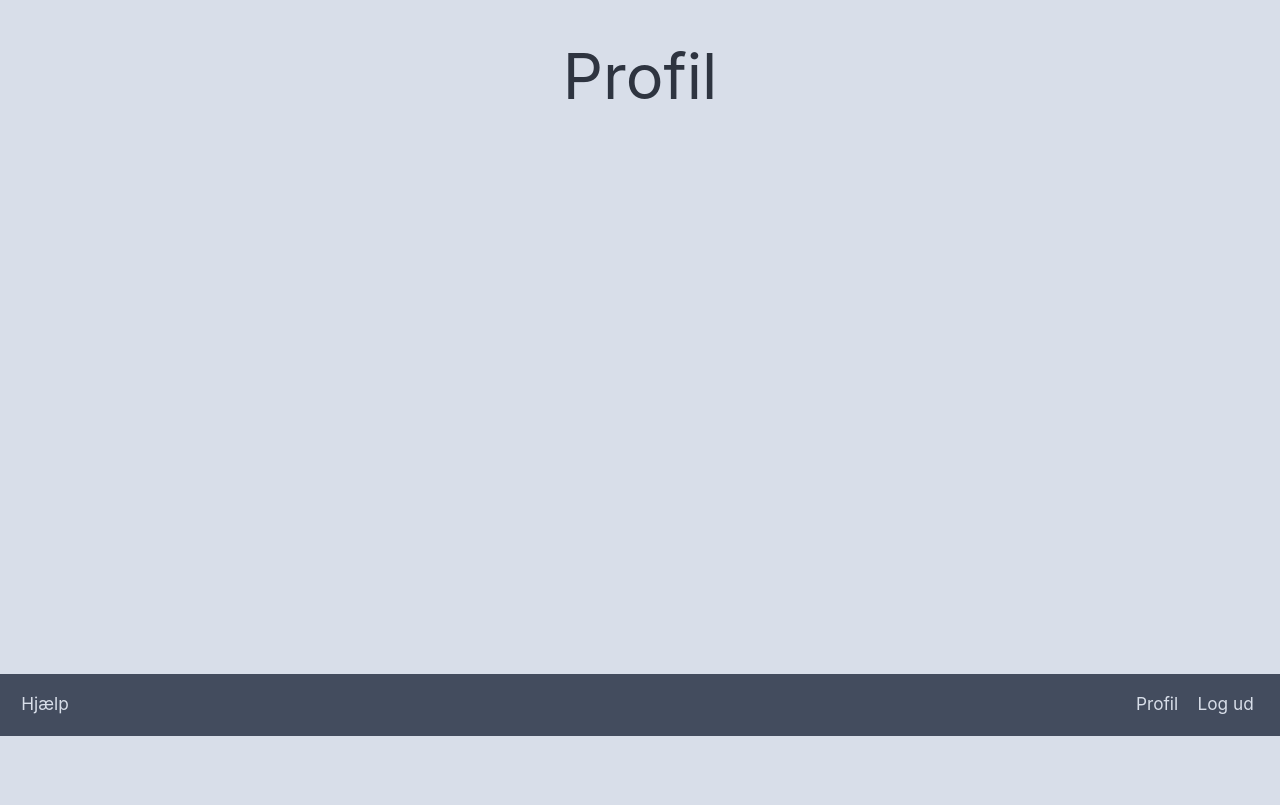
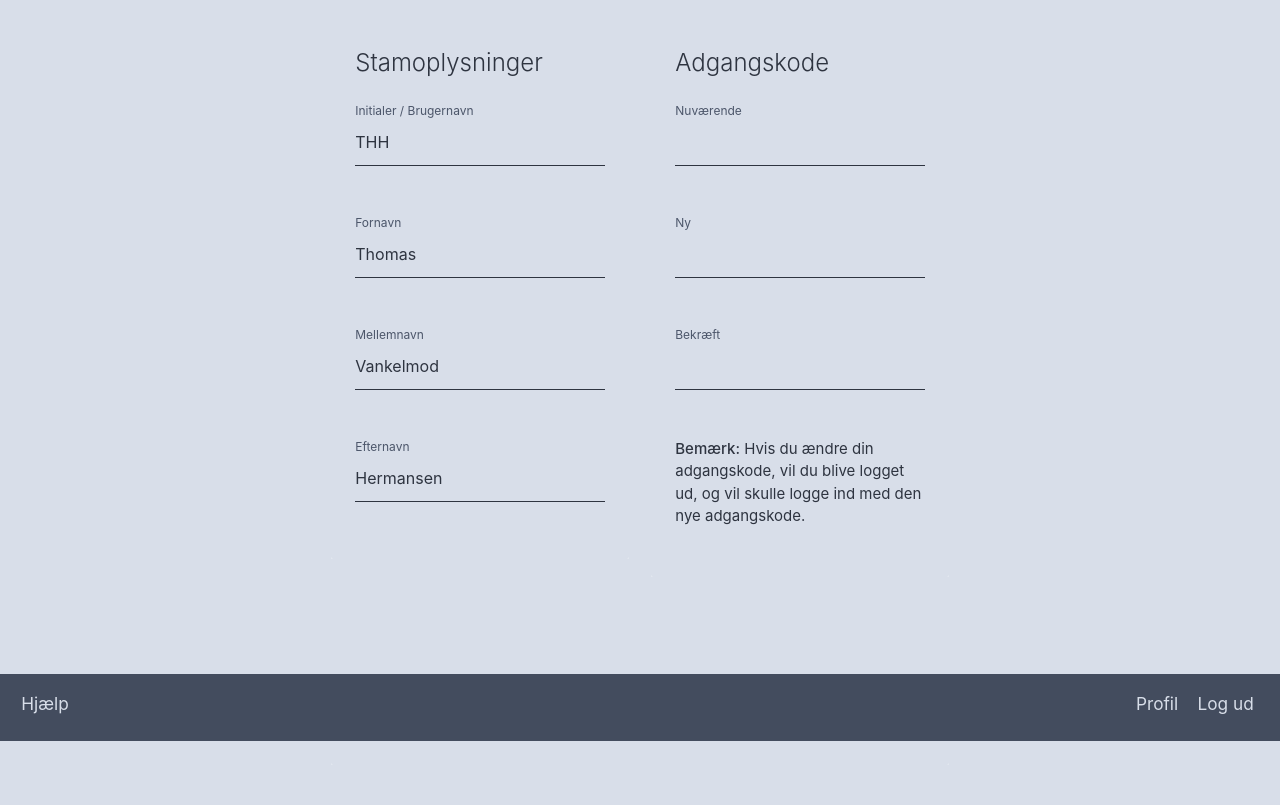
Before and after one commit to edbsystem/metax, a Django app: template system/templates/profil.html in a window 1280 px wide. Shown: the part 64-869 px from the top of the page. Before the commit the page ends 800 px from the top, so only its background shows below. Run offline with Django 3.2, Linux system fonts and the light colour scheme; the template is opened without the code that fills it: values that come from a table or form of the project are taken from there, others are empty; data comes from the database, SQL or seed files in the repository.

Commit message:
profile HTML added

```diff
--- a/system/templates/profil.html
+++ b/system/templates/profil.html
@@ -1,14 +1,138 @@
 {% extends 'base.html' %}
 
-{% block title %}Meta X - Profil{% endblock %}
+{% block title %}Meta X - Profil {% endblock %}
 
 {% block content %}
 
-<div class="row center">
-  <div class="col l12">
-    <h1>Profil</h1>
-  </div>
-</div>
+<section class="section center">
+  <form action="" method="POST">
+    {% csrf_token %}
+
+    <div class="row">
+
+      <div class="col l3 offset-l3">
+        <div class="card z-depth-0">
+          <div class="card-content">
+            <span class="card-title left">Stamoplysninger</span>
+            <div class="row">
+              <div class="input-field col l12">
+                <div class="form-group">
+                  <label for="initialer" class="col-form-label left" style="color: #4C566A;">Initialer / Brugernavn</label>
+                  <input type="text" id="initialer" class="form-control" value="{{ profil.initialer | upper }}" readonly>
+                </div>
+              </div>
+            </div>
+            <div class="row">
+              <div class="input-field col l12">
+                <div class="form-group">
+                  <label for="fornavn" class="col-form-label left" style="color: #4C566A;">Fornavn</label>
+                  <input type="text" id="fornavn" class="form-control" value="{{ profil.fornavn | default_if_none:'' }}" readonly>
+                </div>
+              </div>
+            </div>
+            <div class="row">
+              <div class="input-field col l12">
+                <div class="form-group">
+                  <label for="mellemnavn" class="col-form-label left" style="color: #4C566A;">Mellemnavn</label>
+                  <input type="text" id="mellemnavn" class="form-control" value="{{ profil.mellemnavn | default_if_none:'' }}" readonly>
+                </div>
+              </div>
+            </div>
+            <div class="row">
+              <div class="input-field col l12">
+                <div class="form-group">
+                  <label for="efternavn" class="col-form-label left" style="color: #4C566A;">Efternavn</label>
+                  <input type="text" id="efternavn" class="form-control" value="{{ profil.efternavn | default_if_none:'' }}" readonly>
+                </div>
+              </div>
+            </div>
+          </div>
+        </div>
+      </div>
+
+      <div class="col l3">
+        <div class="card z-depth-0">
+          <div class="card-content">
+            <span class="card-title left">Adgangskode</span>
+            <div class="row">
+              <div class="input-field col l12">
+                <div class="form-group">
+                  <label for="nuvaerende_adgangskode" class="col-form-label left" style="color: #4C566A;">Nuværende</label>
+                  <input type="password" name="nuvaerende_adgangskode" id="nuvaerende_adgangskode" class="form-control" value="{{ nuvaerende_adgangskode | default_if_none:'' }}">
+                </div>
+              </div>
+            </div>
+            <div class="row">
+              <div class="input-field col l12">
+                <div class="form-group">
+                  <label for="ny_adgangskode" class="col-form-label left" style="color: #4C566A;">Ny</label>
+                  <input type="password" name="ny_adgangskode" id="ny_adgangskode" class="form-control" value="{{ ny_adgangskode | default_if_none:'' }}">
+                </div>
+              </div>
+            </div>
+            <div class="row">
+              <div class="input-field col l12">
+                <div class="form-group">
+                  <label for="bekraeft_adgangskode" class="col-form-label left" style="color: #4C566A;">Bekræft</label>
+                  <input type="password" name="bekraeft_adgangskode" id="bekraeft_adgangskode" class="form-control" value="{{ bekraeft_adgangskode | default_if_none:'' }}">
+                </div>
+              </div>
+            </div>
+            <div class="row">
+              <div class="input-field col l12">
+                <p style="text-align: left;"><strong>Bemærk:</strong> Hvis du ændre din adgangskode, vil du blive logget ud, og vil skulle logge ind med den nye adgangskode.</p>
+              </div>
+            </div>
+          </div>
+        </div>
+      </div>
+
+    </div>
+
+    <div class="row">
+      <div class="col l6 offset-l3">
+        <div class="card z-depth-0">
+          <div class="card-content">
+            <div class="row">
+              <div class="card-action col l12">
+                <div class="col right" style="padding: 0; padding-top: 30px; margin: 0;">
+                  <button class="btn waves-effect waves-light z-depth-0" style="margin-right: -15px; background-color: #4C566A; color: #D8DEE9;" type="submit" id="gem" name="gem">Gem</button>
+                </div>
+                {% if not ny %}
+                <div class="col right" style="padding: 0; padding-top: 30px; margin: 0;">
+                  <button class="btn waves-effect waves-light z-depth-0" style="margin-right: 20px; background-color: #4C566A; color: #D8DEE9;" type="submit" id="fortryd" name="fortryd">Fortryd</button>
+                </div>
+                {% endif %}
+                <div class="col left" style="padding: 0; padding-top: 30px; margin: 0;">
+                  <button class="btn waves-effect waves-light z-depth-0" style="margin-left: -13px; background-color: #BF616A; color: #D8DEE9;" type="submit" id="slet" name="slet">Slet</button>
+                </div>
+              </div>
+            </div>
+          </div>
+        </div>
+      </div>
+    </div>
+
+  </form>
+</section>
+
+<script>
+  {% if navn %}
+  $(document).ready(function () {
+    var input = $("#processor");
+    var len = input.val().length;
+    input[0].focus();
+    input[0].setSelectionRange(len, len);
+  });
+  {% else %}
+  $(document).ready(function () {
+    var input = $("#navn");
+    var len = input.val().length;
+    input[0].focus();
+    input[0].setSelectionRange(len, len);
+  });
+  {% endif %}
+</script>
 
 {% endblock content %}
 
```
